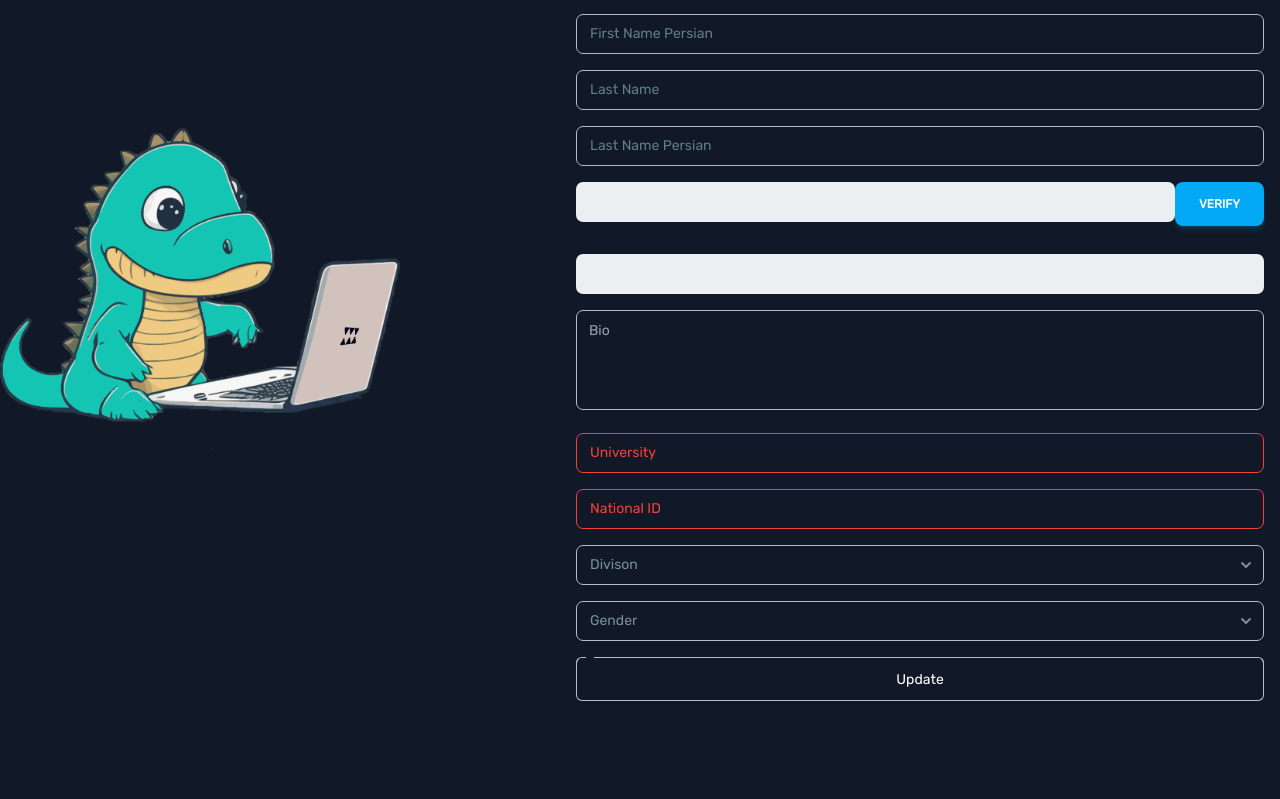
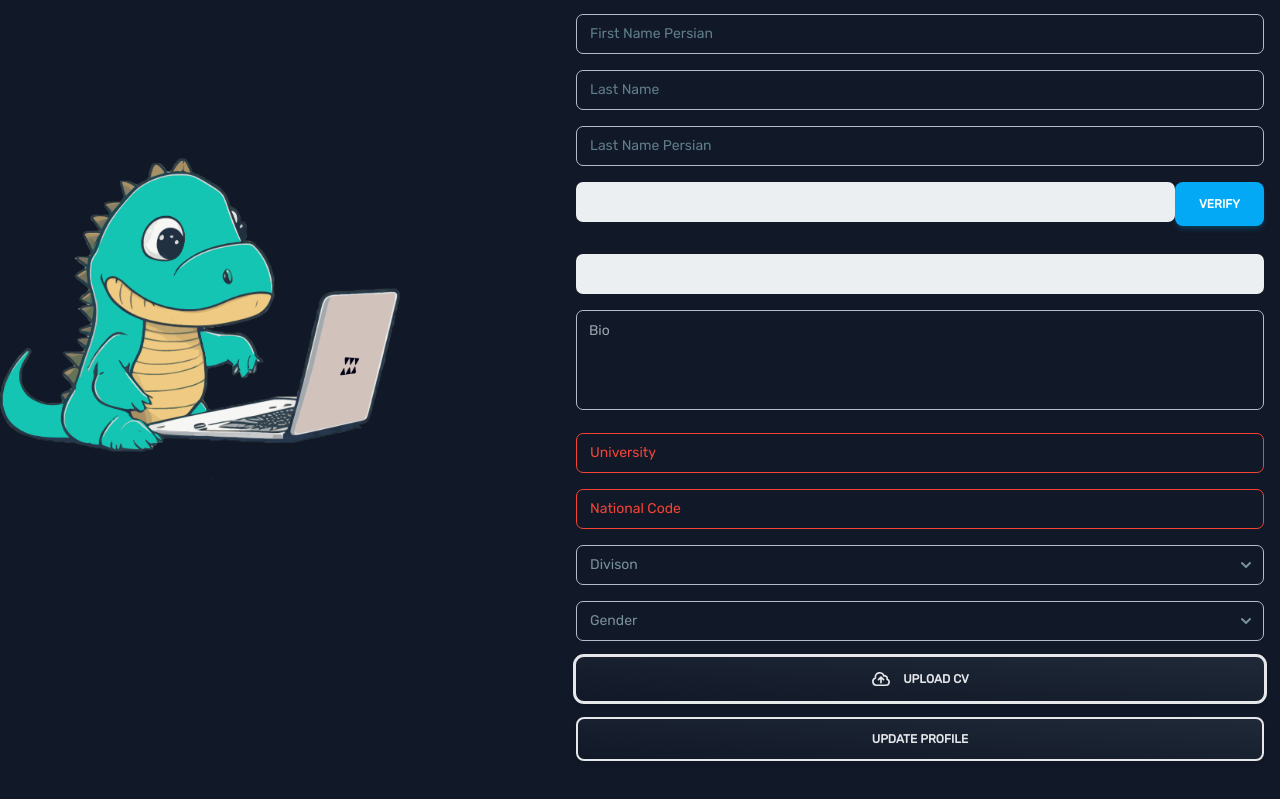
Before and after one commit to Codocodile/CodoCodile2024-Website, a React (Vite) app in the folder frontend/: page /panel/profile in a window 1280 px wide. Shown: the part 285-1084 px from the top of the page. Before the commit the page ends 1034 px from the top, so only its background shows below. Built offline with nearby package versions, Linux system fonts and the light colour scheme; no server answers; sample sign-in values are in the browser's storage.

Commit message:
Add Judge Password to Team

```diff
--- a/frontend/package.json
+++ b/frontend/package.json
@@ -17,7 +17,8 @@
     "react-dom": "^18.2.0",
     "react-router-dom": "^6.16.0",
     "react-router-hash-link": "^2.4.3",
-    "typewriter-effect": "^2.21.0"
+    "typewriter-effect": "^2.21.0",
+    "usehooks-ts": "^3.1.0"
   },
   "devDependencies": {
     "@types/react": "^18.2.15",
--- /dev/null
+++ b/frontend/src/components/clipboardCopyButton/ClipboardCopyButton.tsx
@@ -0,0 +1,40 @@
+import React from "react";
+import {Typography, Button} from "@material-tailwind/react";
+import {useCopyToClipboard} from "usehooks-ts";
+import {CheckIcon, DocumentDuplicateIcon} from "@heroicons/react/24/outline";
+
+export function ClipboardCopyButton({text, title}: { text: string, title: string }) {
+    const [, copy] = useCopyToClipboard();
+    const [copied, setCopied] = React.useState(false);
+
+    return (
+        <div className={"flex flex-col"}>
+            <Typography className={"flex text-light-blue-50"}>
+            {title}
+            </Typography>
+            <Button
+                variant={"gradient"}
+                onMouseLeave={() => setTimeout(() => setCopied(false), 2000)}
+                className="flex flex-row-reverse items-center justify-end gap-x-3 px-4 py-2.5 lowercase"
+                onClick={() => {
+                    copy(text);
+                    setCopied(true);
+                }}
+            >
+                <Typography
+                    className="border-l border-gray-400/50 pl-3 font-normal"
+                    variant="small"
+                >
+                    {text}
+                </Typography>
+
+                {copied ? (
+                    <CheckIcon className="h-4 w-4 text-white"/>
+                ) : (
+                    <DocumentDuplicateIcon className="h-4 w-4 text-white"/>
+                )}
+            </Button>
+        </div>
+
+    );
+}
--- a/frontend/src/components/profile/Profile.tsx
+++ b/frontend/src/components/profile/Profile.tsx
@@ -4,6 +4,8 @@ import axios from "axios";
 import {RefreshToken} from "../panel/Panel";
 import {NavigateFunction, useNavigate} from "react-router-dom";
 import {urls, API_URL} from "../../global-constants/Variables";
+import {useRef} from "react";
+
 import {
     Input,
     Select,
@@ -161,12 +163,54 @@ const Profile = () => {
     const navigate = useNavigate();
 
     useEffect(() => loadChallenger(navigate, setData, false), []);
+    const fileInputRef = useRef<HTMLInputElement>(null);
+
+    const handleSubmit = async (e: React.FormEvent) => {
+        console.log(data)
+        e.preventDefault();
+        if (fileInputRef.current !== null && fileInputRef.current.files && fileInputRef.current.files.length > 0) {
+            const originalFile = fileInputRef.current.files[0] as File;
+            const renamedFile = new File([originalFile], `${data.phone_number}.pdf`, {type: originalFile.type});
+            const formData = new FormData();
+            formData.append("cv_file", renamedFile);
+            formData.append("phone_number", data?.phone_number);
+            try {
+                const response = await fetch(API_URL + "/api/cv/", {
+                    method: "PUT",
+                    body: formData,
+                    headers: {
+                        "Authorization": `Bearer ${localStorage.getItem("auth.access")}`
+                    }
+                });
+                if (response.ok) {
+                    console.log("CV successfully uploaded");
+                } else {
+                    console.error("Failed to upload CV");
+                }
+            } catch (error) {
+                console.error(error);
+            }
+        }
+
+        updateChallenger(
+            navigate,
+            data,
+            setAlertSuccess,
+            setFailureMessage,
+            false
+        );
+    };
+
+
+    // @ts-ignore
     return (
         <>
             <Section name="Profile" side="left" font={"font-sans"} image={"../assets/main-croc.png"}>
+
+
                 <InputText
+                    isValid={true}
                     placeholder="First Name"
-                    isValid={true}
                     value={data?.user?.first_name}
                     onChange={(e) => {
                         setData({
@@ -176,8 +220,8 @@ const Profile = () => {
                     }}
                 />
                 <InputText
+                    isValid={true}
                     placeholder="First Name Persian"
-                    isValid={true}
                     value={data?.first_name_persian}
                     onChange={(e) => {
                         setData({...data, first_name_persian: e.target.value});
@@ -218,7 +262,8 @@ const Profile = () => {
                         size="md"
                         className={
                             "text-white h-11 " + (data?.is_confirmed ? "hidden" : "block")
-                        } onClick={() => confirmChallenger(navigate, setVerification, false)}
+                        }
+                        onClick={() => confirmChallenger(navigate, setVerification, false)}
                     >
                         Verify
                     </Button>
@@ -280,7 +325,7 @@ const Profile = () => {
                 />
                 <InputText
                     isValid={data?.national_code}
-                    placeholder="National ID"
+                    placeholder="National Code"
                     value={data?.national_code}
                     onChange={(e) => {
                         setData({...data, national_code: e.target.value});
@@ -311,33 +356,53 @@ const Profile = () => {
                     <Option value="M">Male</Option>
                     <Option value="F">Female</Option>
                 </Select>
-                {/*<Checkbox*/}
-                {/*  color="light-blue"*/}
-                {/*  label="Is Workshop attendee"*/}
-                {/*  checked={data?.is_workshop_attender}*/}
-                {/*  onChange={(e) => {*/}
-                {/*    setData({ ...data, is_workshop_attender: e.target.checked });*/}
-                {/*  }}*/}
-                {/*  crossOrigin=""*/}
-                {/*  className="text-white"*/}
-                {/*/>*/}
-                <Input
-                    type="submit" value="Update"
-                    color="light-blue"
-                    size="lg"
-                    className="text-white"
-                    crossOrigin=""
-                    onClick={(e) => {
-                        e.preventDefault();
-                        updateChallenger(
-                            navigate,
-                            data,
-                            setAlertSuccess,
-                            setFailureMessage,
-                            false
-                        );
+
+                <Button
+                    variant="gradient"
+                    className={`flex items-center w-full justify-center gap-3 ${data.cv_file ? "text-green-400" : "text-gray-200"} outline mb-4`}
+                    onClick={() => {
+                        if (fileInputRef.current) {
+                            fileInputRef.current.click()
+                        }
                     }}
+                >
+                    <svg
+                        xmlns="http://www.w3.org/2000/svg"
+                        fill="none"
+                        viewBox="0 0 24 24"
+                        strokeWidth={2}
+                        stroke="currentColor"
+                        className="h-5 w-5"
+                    >
+                        <path
+                            strokeLinecap="round"
+                            strokeLinejoin="round"
+                            d="M12 16.5V9.75m0 0l3 3m-3-3l-3 3M6.75 19.5a4.5 4.5 0 01-1.41-8.775 5.25 5.25 0 0110.233-2.33 3 3 0 013.758 3.848A3.752 3.752 0 0118 19.5H6.75z"
+                        />
+                    </svg>
+                    {data.cv_file ? "CV Uploaded" : "Upload CV"}
+                </Button>
+
+                <input
+                    ref={fileInputRef}
+                    className="hidden"
+                    id="cvfile"
+                    type="file"
+                    accept="application/pdf"
+                    required={false}
                 />
+
+
+                <Button
+                    variant="gradient"
+                    type="submit"
+                    className={`flex items-center w-full justify-center gap-3 text-gray-200 border-2 border-gray-200 mb-4`}
+                    onClick={handleSubmit}
+
+                >
+                    {"Update Profile"}
+                </Button>
+
                 <Alert color="green" className="text-white" open={alertSuccess}>
                     Your profile is updated successfully!
                 </Alert>
--- a/frontend/src/components/team/TeamList.tsx
+++ b/frontend/src/components/team/TeamList.tsx
@@ -40,6 +40,7 @@ export interface ChallengerTeam {
   id: number;
   name: string;
   description: string;
+  judge_username: string;
   judge_password: string;
   members: Member[];
 }
--- a/frontend/src/containers/form/Form.tsx
+++ b/frontend/src/containers/form/Form.tsx
@@ -11,22 +11,6 @@ import {urls, API_URL} from "../../global-constants/Variables.ts";
 import {NavLink} from "react-router-dom";
 
 const delay = (ms: number) => new Promise((res) => setTimeout(res, ms));
-
-function validateFile(file: File | null): { isValid: boolean; error: string } {
-    if (file?.size === 0 || !file) {
-        return {isValid: true, error: "No file uploaded."};
-    }
-
-    if (file.type !== "application/pdf") {
-        return {isValid: false, error: "Only PDF files are allowed."};
-    }
-
-    if (file.size > 10 * 1024 * 1024) {
-        return {isValid: false, error: "File size must be less than 10MB."};
-    }
-
-    return {isValid: true, error: ""};
-}
 
 function signUp(
     e: React.FormEvent<HTMLFormElement>,
@@ -79,9 +63,9 @@ function signUp(
             }
         })
         .catch((err) => {
-            var errors = err.response.data.errors;
+            const errors = err.response.data.errors;
             if (errors) {
-                var error = errors[0].detail;
+                let error = errors[0].detail;
                 if (error == "UNIQUE constraint failed: auth_user.username") {
                     error = "This phone number is already taken!";
                 }
@@ -130,9 +114,9 @@ function signIn(
             }
         })
         .catch((err) => {
-            var errors = err.response.data.errors;
+            const errors = err.response.data.errors;
             if (errors) {
-                var error = errors[0].detail;
+                let error = errors[0].detail;
                 if (error == "UNIQUE constraint failed: auth_user.username") {
                     error = "This phone number is already taken!";
                 }
@@ -179,9 +163,9 @@ function passwordReset(
             }
         })
         .catch((err) => {
-            var errors = err.response.data.errors;
+            const errors = err.response.data.errors;
             if (errors) {
-                var error = errors[0].detail;
+                const error = errors[0].detail;
                 setFailureResponse(error);
             } else {
                 setFailureResponse("Something went wrong!");
@@ -223,9 +207,9 @@ function forgetPassword(
             }
         })
         .catch((err) => {
-            var errors = err.response.data.errors;
+            const errors = err.response.data.errors;
             if (errors) {
-                var error = errors[0].detail;
+                const error = errors[0].detail;
                 setFailureResponse(error);
             } else {
                 setFailureResponse("Something went wrong!");
--- a/frontend/src/containers/section/Section.tsx
+++ b/frontend/src/containers/section/Section.tsx
@@ -30,7 +30,7 @@ function slugify(str: string) {
 const Section = ({name, nameColor, capitalize, children, side, dino, image, font}: Props) => {
     const [dinoIcon] = useState(dino === undefined ? 1 + Math.floor(Math.random() * 15) : dino);
     return (
-        <div id={slugify(name)} className="flex bg-gray-900 pt-8 ">
+        <div id={slugify(name)} className="flex bg-gray-900 pt-8  ">
             <div
                 className="flex flex-col lg:flex-row items-center justify-between mx-auto text-center gap-5 lg:gap-0 ">
                 <img
```
Also changed, not shown: frontend/src/components/team/Team.tsx (+16 -23 lines), 1 other file (tests, documents, lock files or other folders).
